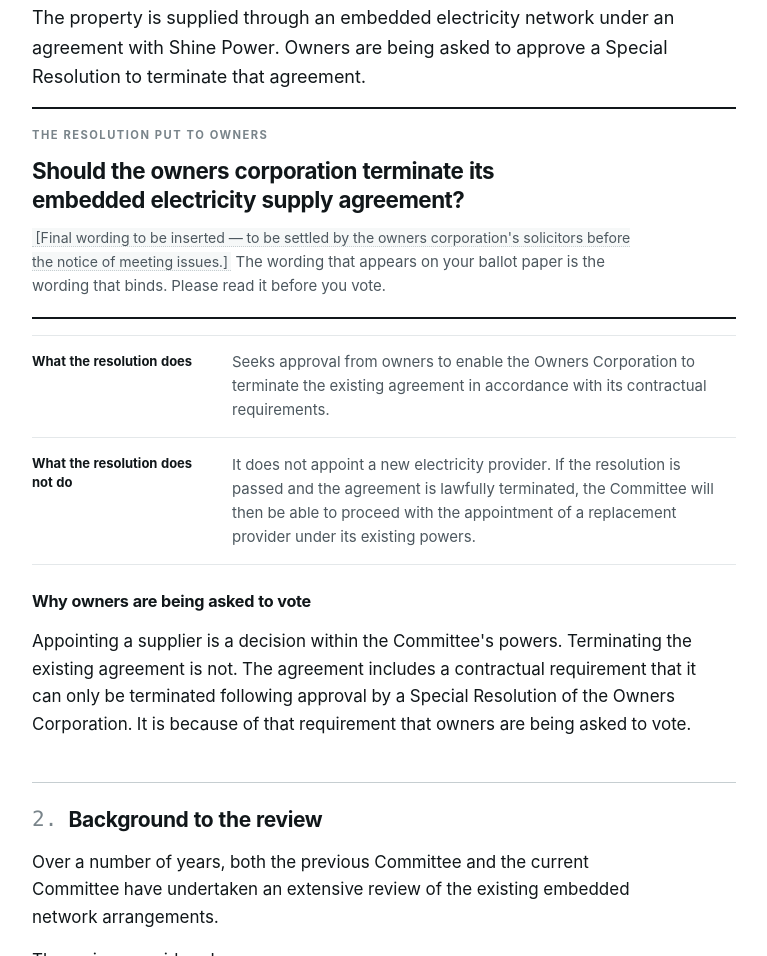
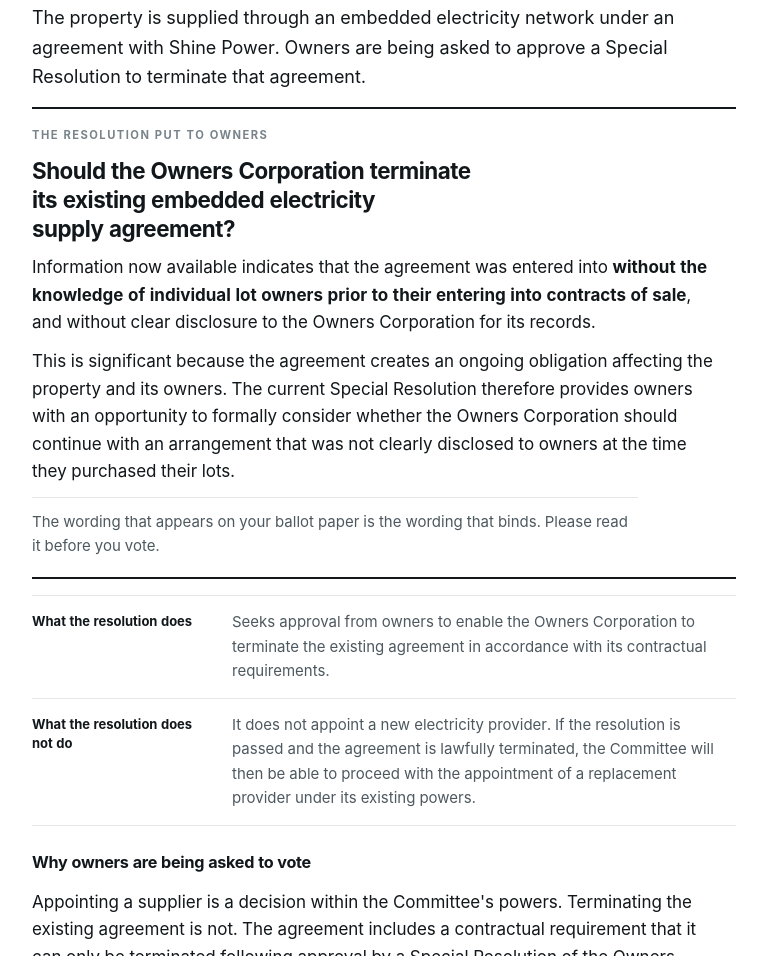
Before and after one commit to Embedded-Electricity-Network-Review/Winton-Rd, a plain HTML site: page index.html in a window 1280 px wide. Shown: the part 935-1891 px from the top of the page, without its empty margins (384-1151 px from the left). Drawn offline with Linux system fonts and the light colour scheme.

Commit message:
Resolution block: add disclosure background to the question put to owners

```diff
--- a/index.html
+++ b/index.html
@@ -292,7 +292,12 @@ section li::marker { color: var(--ink-3); }
   letter-spacing: -0.022em;
   max-width: 32ch;
 }
-.resolution .muted { max-width: var(--measure); }
+.resolution .body { max-width: var(--measure); }
+.resolution .muted {
+  max-width: var(--measure);
+  border-top: 1px solid var(--rule);
+  padding-top: 0.75rem;
+}
 
 /* ---------- does / does not ---------- */
 .pair {
@@ -516,11 +521,23 @@ footer {
       <div class="resolution">
         <span class="label">The resolution put to owners</span>
         <p class="text">
-          Should the owners corporation terminate its embedded electricity supply agreement?
+          Should the Owners Corporation terminate its existing embedded electricity supply
+          agreement?
+        </p>
+        <p class="body">
+          Information now available indicates that the agreement was entered into
+          <strong>without the knowledge of individual lot owners prior to their entering into
+          contracts of sale</strong>, and without clear disclosure to the Owners Corporation for
+          its records.
+        </p>
+        <p class="body">
+          This is significant because the agreement creates an ongoing obligation affecting the
+          property and its owners. The current Special Resolution therefore provides owners with
+          an opportunity to formally consider whether the Owners Corporation should continue with
+          an arrangement that was not clearly disclosed to owners at the time they purchased their
+          lots.
         </p>
         <p class="muted">
-          <span class="tbc">[Final wording to be inserted — to be settled by the owners
-          corporation's solicitors before the notice of meeting issues.]</span>
           The wording that appears on your ballot paper is the wording that binds. Please read it
           before you vote.
         </p>
```
